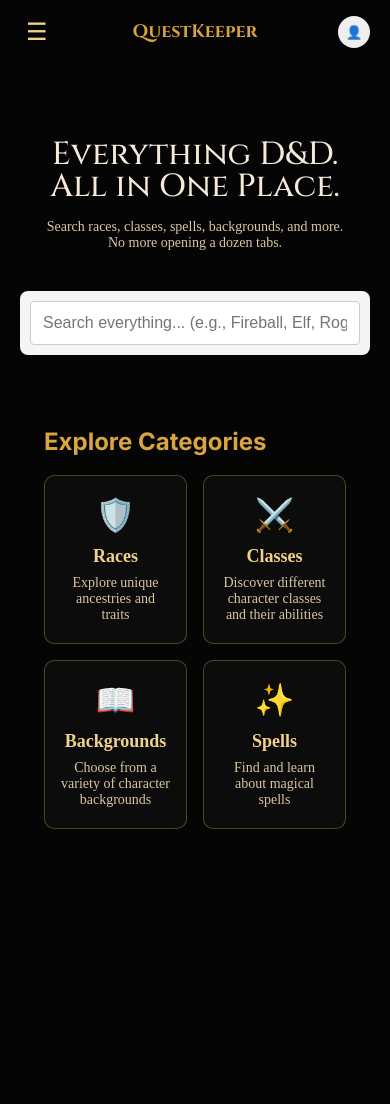
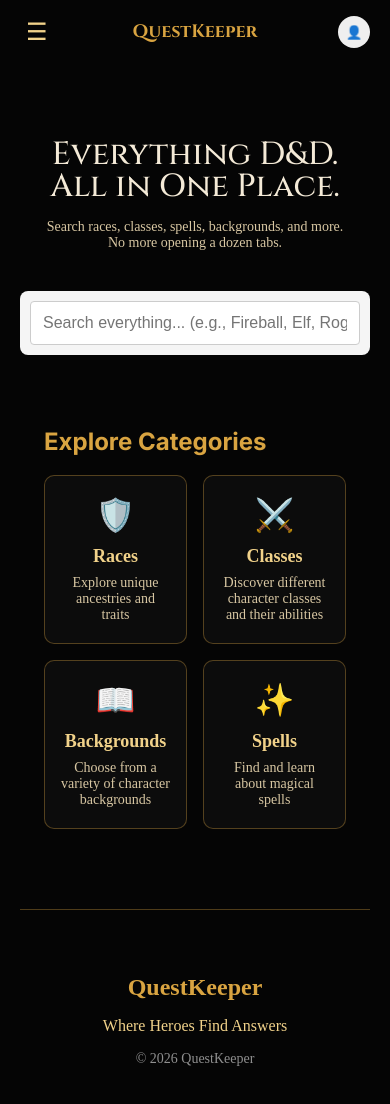
Before and after one commit to samanthaparas/questkeeper-frontend, a React (Vite) app: page / in a window 390 px wide. Shown: the top 1104 px of the page. Before the commit the page ends 877 px from the top, so only its background shows below. Built offline with nearby package versions, Linux system fonts and the light colour scheme; the HTML template or start-up script is replaced by a standard one.

Commit message:
feat: add responsive homepage search and detail panel

```diff
--- /dev/null
+++ b/src/components/Footer/Footer.css
@@ -0,0 +1,23 @@
+.footer {
+  margin-top: 80px;
+  padding: 40px 20px;
+  border-top: 1px solid rgba(217, 164, 65, 0.35);
+  text-align: center;
+}
+
+.footer__title {
+  color: #d9a441;
+  font-size: 24px;
+  margin-bottom: 8px;
+}
+
+.footer__tagline {
+  color: #f1d28a;
+  font-size: 16px;
+}
+
+.footer__copyright {
+  color: #8f8f8f;
+  font-size: 14px;
+  margin-top: 16px;
+}
--- a/src/components/Footer/Footer.jsx
+++ b/src/components/Footer/Footer.jsx
@@ -1,5 +1,15 @@
+import "./Footer.css";
+
 function Footer() {
-  return <footer>Footer</footer>;
+  return (
+    <footer className="footer">
+      <h3 className="footer__title">QuestKeeper</h3>
+
+      <p className="footer__tagline">Where Heroes Find Answers </p>
+
+      <p className="footer__copyright">© 2026 QuestKeeper</p>
+    </footer>
+  );
 }
 
 export default Footer;
--- a/src/components/Main/Main.jsx
+++ b/src/components/Main/Main.jsx
@@ -1,27 +1,11 @@
 import { useState } from "react";
+import { results } from "../../utils/mockData";
 import SearchForm from "../SearchForm/SearchForm";
 import CategoryCard from "../CategoryCard/CategoryCard";
 import DetailPanel from "../DetailPanel/DetailPanel";
 import ResultCard from "../ResultCard/ResultCard";
+import Footer from "../Footer/Footer";
 import "./Main.css";
-
-const results = [
-  {
-    name: "Elf",
-    type: "Race",
-    description: "Graceful humanoids with keen senses and magical ancestry.",
-  },
-  {
-    name: "Fireball",
-    type: "Spell",
-    description: "A bright streak flashes into an explosion of flame.",
-  },
-  {
-    name: "Rogue",
-    type: "Class",
-    description: "A skilled adventurer who relies on stealth and precision.",
-  },
-];
 
 function Main() {
   const [searchQuery, setSearchQuery] = useState("");
@@ -105,6 +89,7 @@ function Main() {
           />
         </div>
       </section>
+      <Footer />
     </main>
   );
 }
--- /dev/null
+++ b/src/utils/mockData.js
@@ -0,0 +1,17 @@
+export const results = [
+  {
+    name: "Elf",
+    type: "Race",
+    description: "Graceful humanoids with keen senses and magical ancestry.",
+  },
+  {
+    name: "Fireball",
+    type: "Spell",
+    description: "A bright streak flashes into an explosion of flame.",
+  },
+  {
+    name: "Rogue",
+    type: "Class",
+    description: "A skilled adventurer who relies on stealth and precision.",
+  },
+];
```
